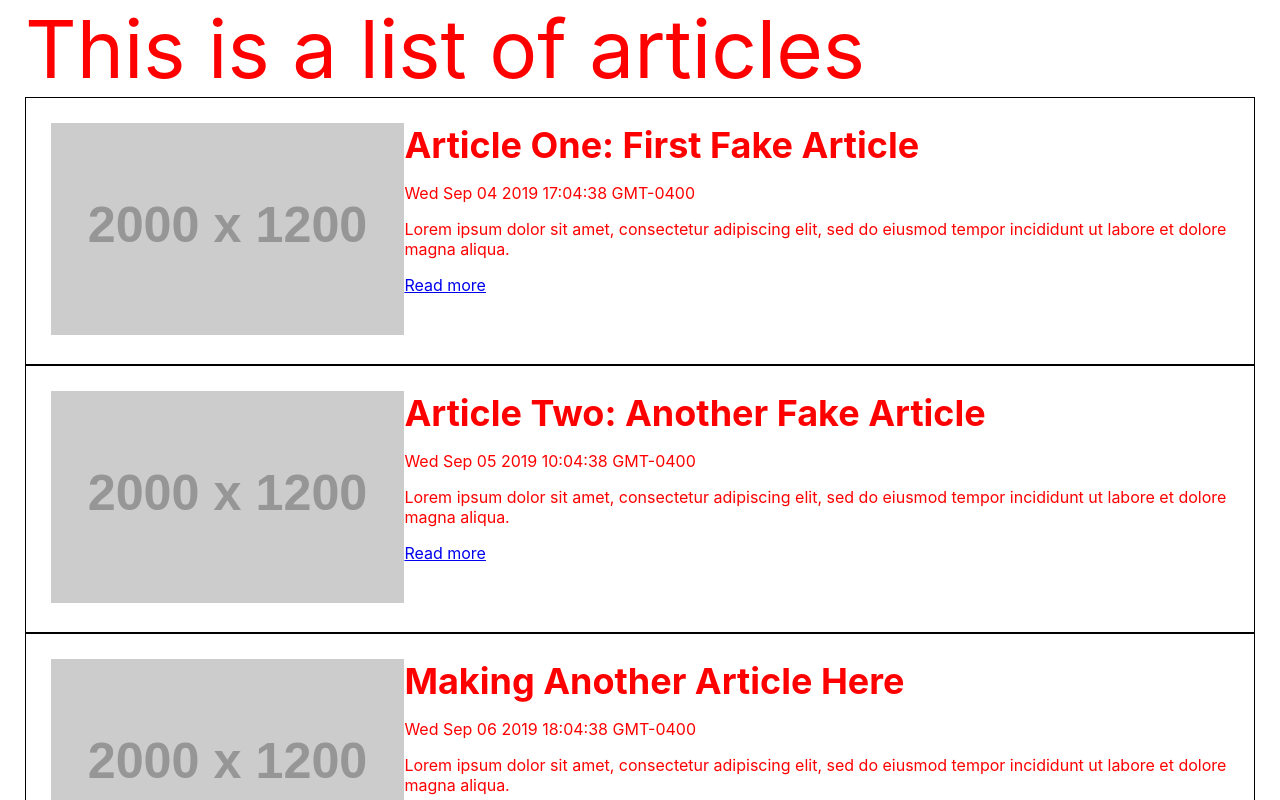
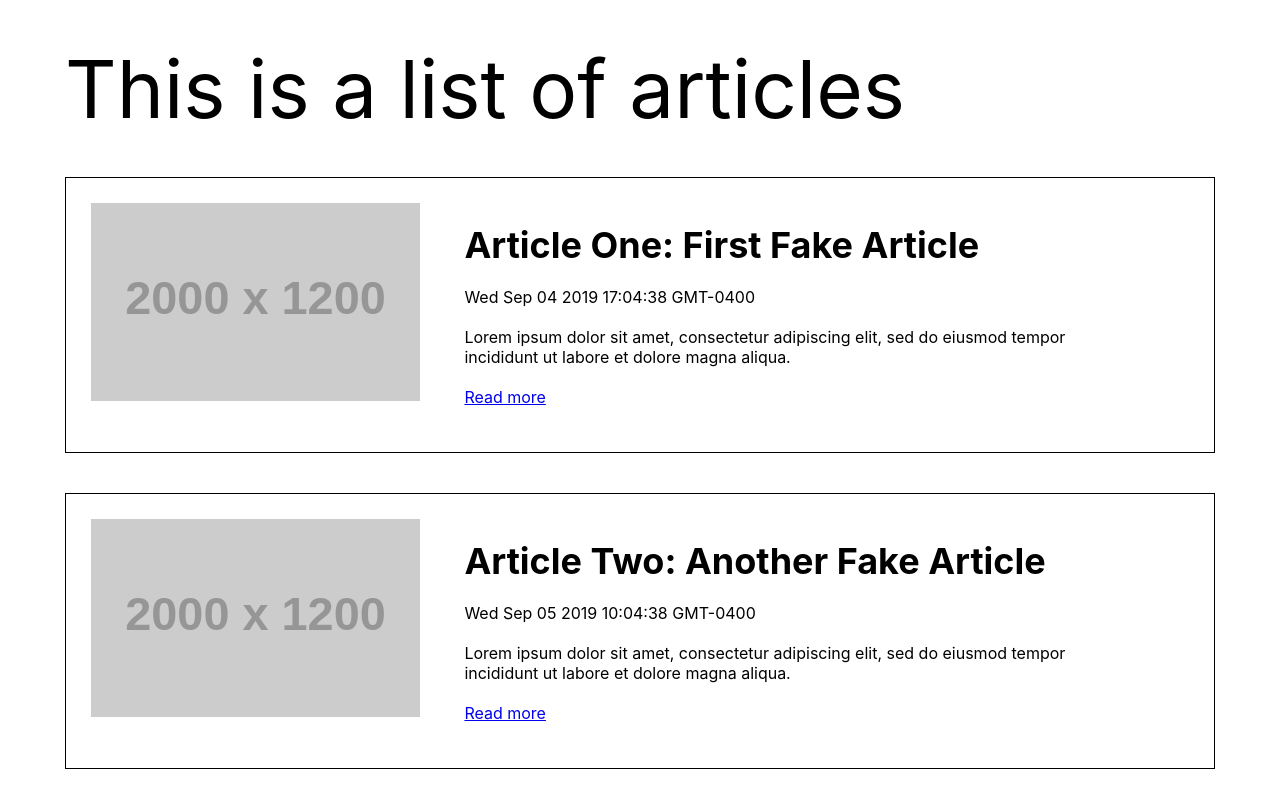
Before and after one commit to jeffzhkw/Dynamic-Web-Exercise-One, a React (Create React App) app: page / in a window 1280 px wide. Shown: the top 800 px of the page. Built offline with nearby package versions, Linux system fonts and the light colour scheme.

Commit message:
update css

```diff
--- a/src/App.css
+++ b/src/App.css
@@ -1,6 +1,8 @@
+*{
+    box-sizing: border-box;
+}
 .App{
     display: block;
-    color: red;
     margin: 0 auto;
     padding: 0 25px;
 }
@@ -8,7 +10,7 @@
 .HeaderOne {
     font-size: 80px;
     font-weight: normal;
-    margin: 0;
+    margin: 40px;
 }
 
 /*-------ArticleCard.js-------*/
@@ -18,6 +20,7 @@
     display: flex;
     flex-direction: row;
     justify-content: flex-start;
+    margin: 40px;
     padding: 25px;
 
 
@@ -31,28 +34,32 @@
 .ArticleCardImage img{
     height: auto;
     width: 100%; /* 100% of the width of the parents*/
+
 }
 
 .ArticleCardText{
-    flex-basis: 70%;
+    flex-basis: 60%;
+    margin-left: 24px;
 
 }
 
 .ArticleCardTitle{
     font-size: 36px;
     font-weight: bold;
-    margin: 0px;
+    margin: 20px;
 
 }
 
 .ArticleCardDate{
+    margin: 20px;
 
 }
 
 .ArticleCardBlurb{
+    margin: 20px;
 
 }
 
 .ArticleCardLink{
-
+    margin: 20px;
 }
```
